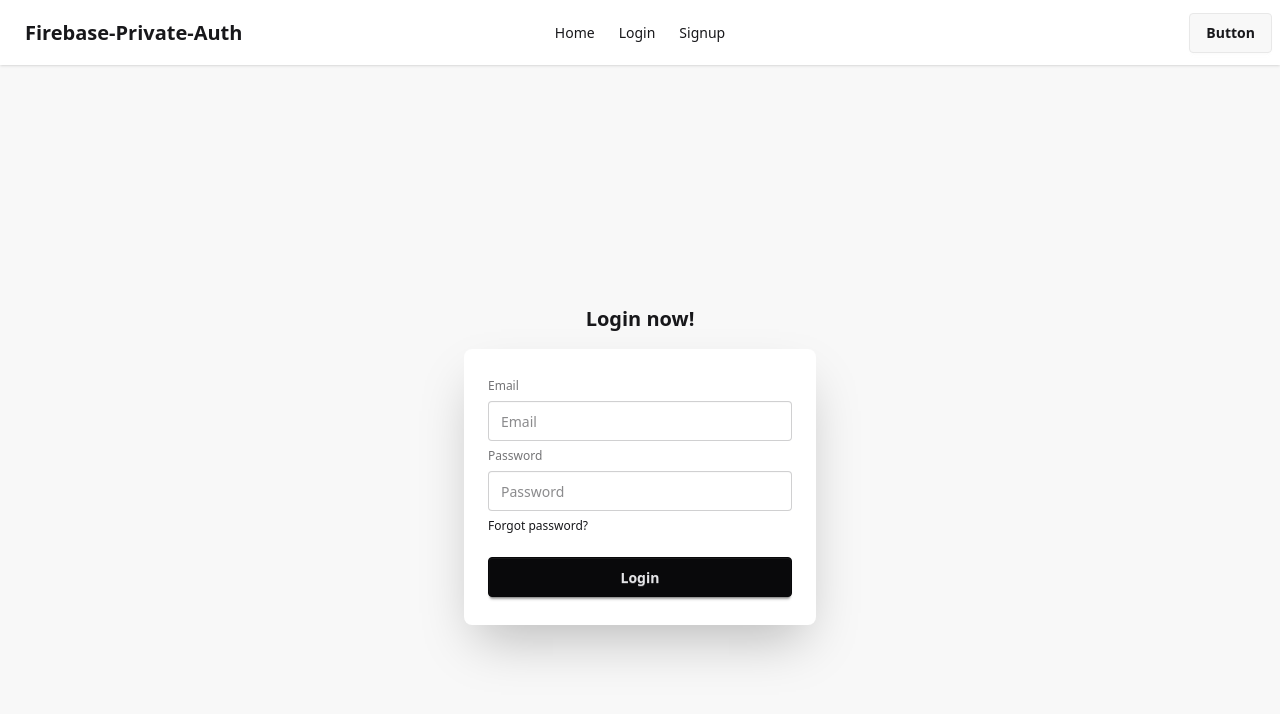
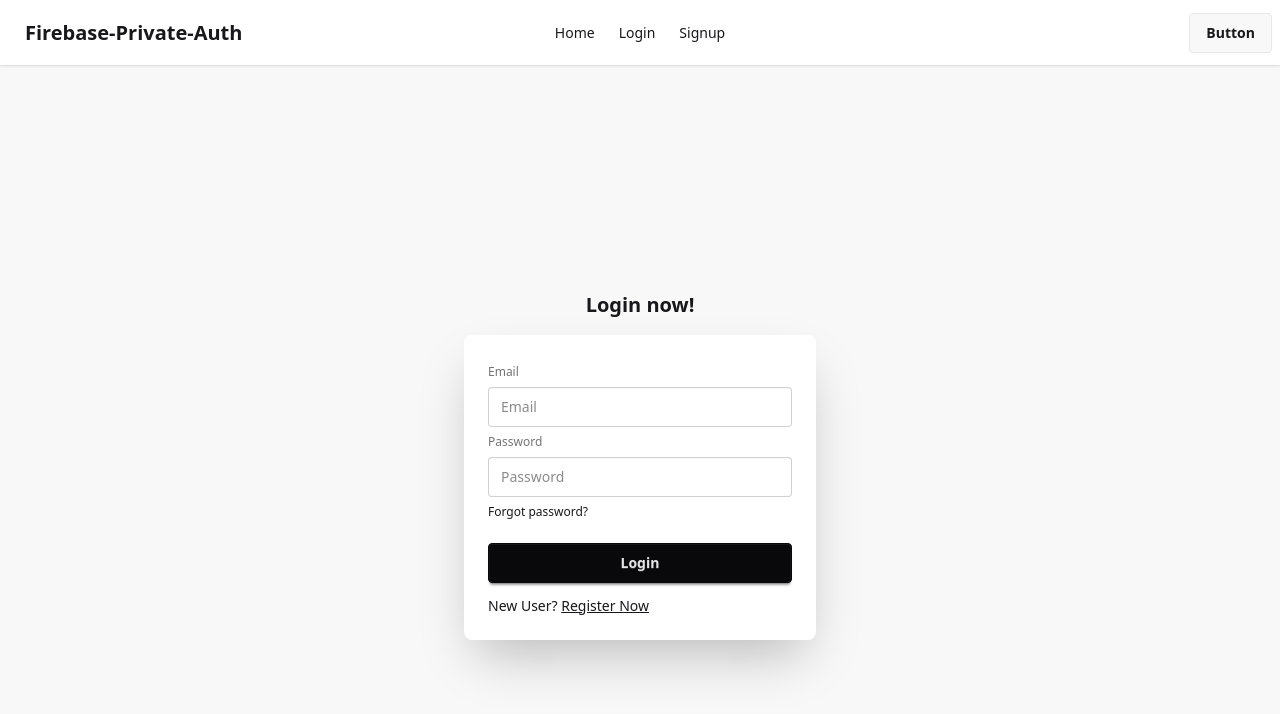
Before and after one commit to Suprio-Das/authWithPrivateRoute, a React (Vite) app: page /login in a window 1280 px wide. Shown: the top 714 px of the page. Built offline with nearby package versions, Linux system fonts and the light colour scheme.

Commit message:
Registration Link added to the login page

```diff
--- a/src/components/Login/Login.jsx
+++ b/src/components/Login/Login.jsx
@@ -1,3 +1,5 @@
+import { Link } from "react-router";
+
 const Login = () => {
     const handleLogin = e => {
         e.preventDefault();
@@ -23,6 +25,7 @@ const Login = () => {
                                 <div><a className="link link-hover">Forgot password?</a></div>
                                 <button type="submit" className="btn btn-neutral mt-4">Login</button>
                             </form>
+                            <p>New User? <Link to="/signup" className="underline cursor-pointer">Register Now</Link></p>
                         </div>
                     </div>
                 </div>
```
